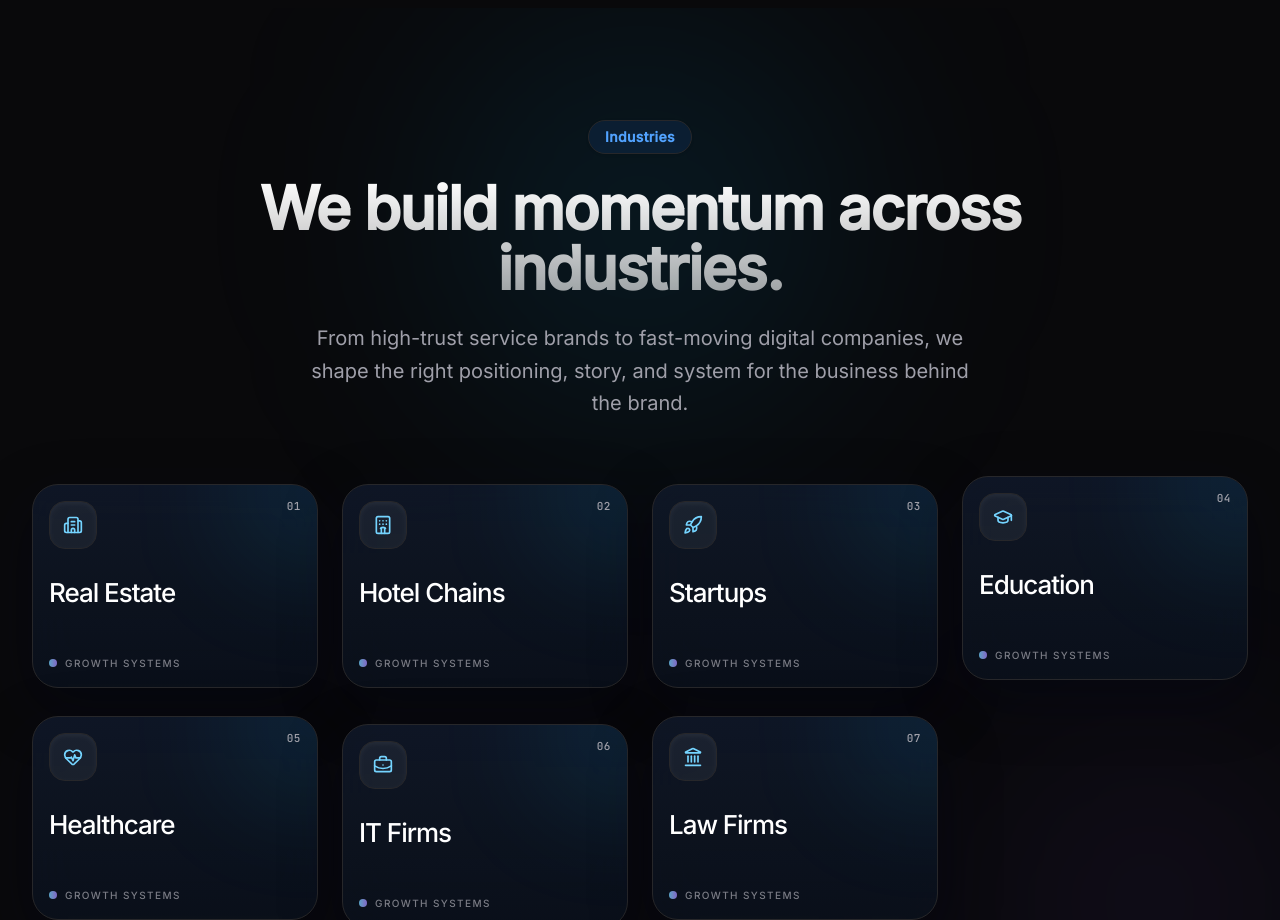
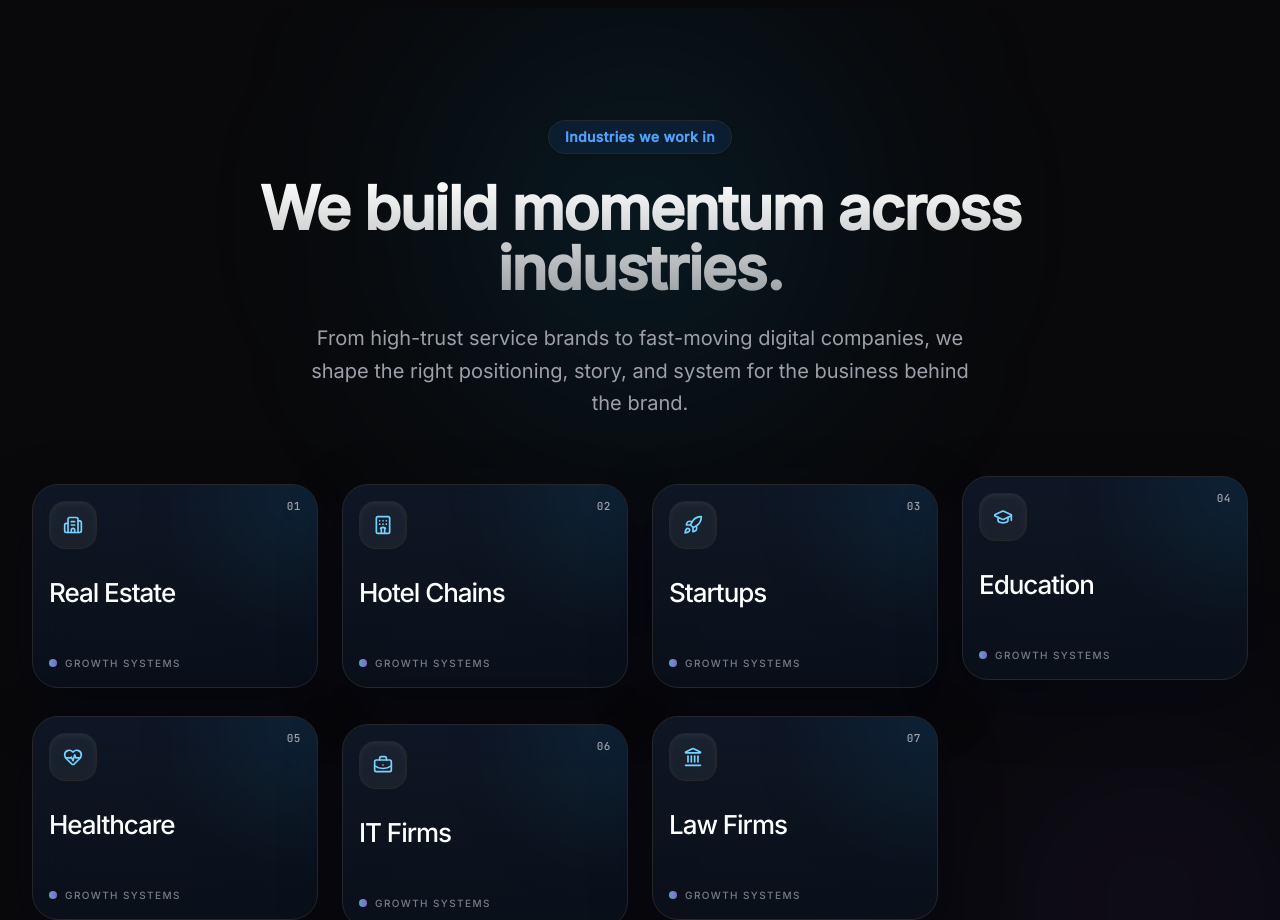
Before and after one commit to shivamk2707/Vistaar, a Next.js app: page / in a window 1280 px wide. Shown: the part 5020-5940 px from the top of the page. Built offline with nearby package versions, Linux system fonts and the light colour scheme.

Commit message:
Industries section glitch issue resolved

```diff
--- a/src/app/page.tsx
+++ b/src/app/page.tsx
@@ -584,7 +584,7 @@ function IndustriesSection() {
       <Container className="relative z-10">
         <Reveal>
           <SectionHeading
-            eyebrow="Industries"
+            eyebrow="Industries we work in"
             title="We build momentum across industries."
             description="From high-trust service brands to fast-moving digital companies, we shape the right positioning, story, and system for the business behind the brand."
           />
@@ -604,7 +604,8 @@ function IndustriesSection() {
                   transition={{ duration: 0.5, delay: index * 0.06, ease: "easeOut" }}
                   whileHover={{ y: -8, scale: 1.01 }}
                   className={cn(
-                    "group relative h-full min-h-[170px] overflow-hidden rounded-[26px] border border-white/10 bg-[linear-gradient(180deg,rgba(16,24,40,0.9),rgba(11,18,30,0.78))] p-4 shadow-[0_20px_60px_rgba(2,6,23,0.38)] backdrop-blur-xl transition-all duration-500 ease-out xl:col-span-1 xl:hover:col-span-2 xl:hover:z-20 xl:hover:shadow-[0_28px_80px_rgba(59,130,246,0.18)]",
+                    "group relative h-full min-h-[170px] overflow-hidden rounded-[26px] border border-white/10 bg-[linear-gradient(180deg,rgba(16,24,40,0.9),rgba(11,18,30,0.78))] p-4 shadow-[0_20px_60px_rgba(2,6,23,0.38)] backdrop-blur-xl transition-all duration-500 ease-out xl:col-span-1 xl:hover:z-20 xl:hover:shadow-[0_28px_80px_rgba(59,130,246,0.18)]",
+                    index !== 3 ? "xl:hover:col-span-2" : "",
                     index === 3 ? "xl:-translate-y-2" : "",
                     index === 5 ? "xl:translate-y-2" : ""
                   )}
```
Lines whose indentation alone changed are shown as unchanged.
